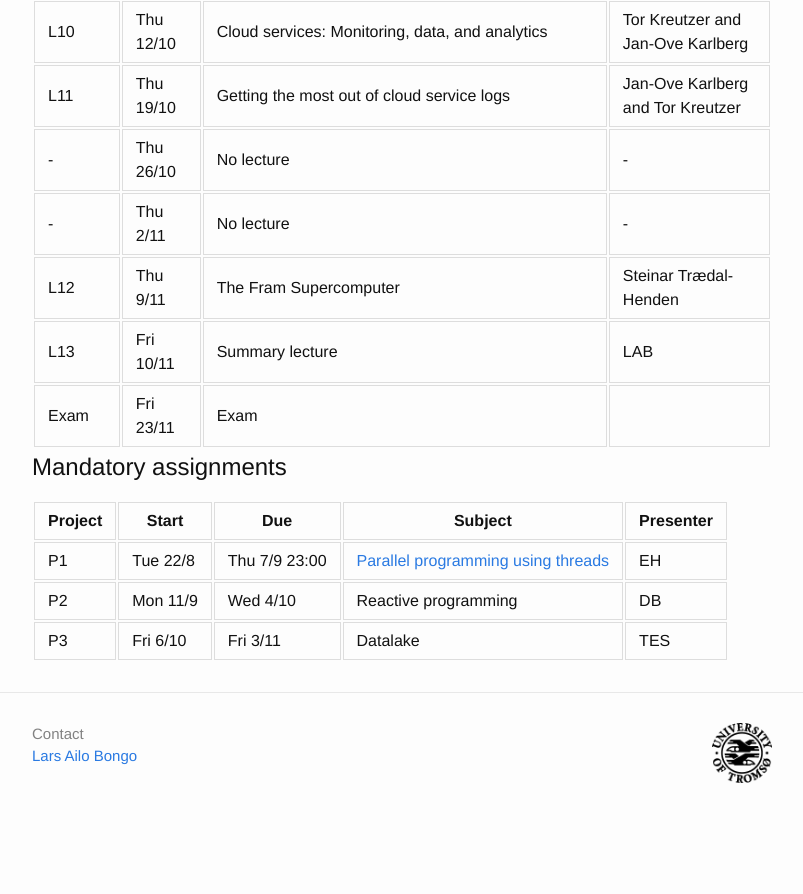
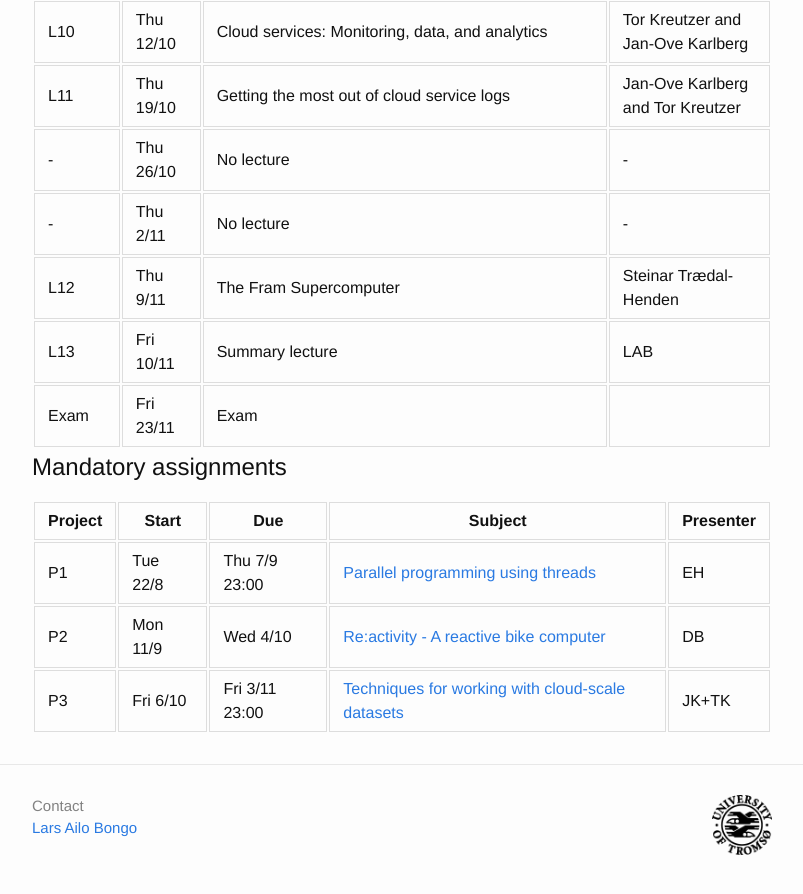
Before and after one commit to inf-2202-f17/inf-2202-f17.github.io, a Jekyll site: the page built from index.md, in a window 1280 px wide and 900 px high, scrolled down 1605 px. Shown: the top 894 px of the window, without its empty margins (238-1041 px from the left). Built offline with Jekyll 4.4.1, drawn with Linux system fonts in a browser that asks for light colours; our own code applies the rules of GitHub Pages for plain Markdown files; before the commit the page ends 2433 px from its top, so only the background shows below that.

Commit message:
add links to 2nd and 3rd mandatory

```diff
--- a/index.md
+++ b/index.md
@@ -58,5 +58,5 @@ Refer to the lecture and mandatory assignment plan, and e-mails for which room i
 | Project |	Start      | Due      | Subject  | Presenter |
 |---------|------------|----------|----------|---------|
 | P1 	    | Tue 22/8   | Thu 7/9 23:00  | [Parallel programming using threads](https://github.com/inf-2202-f17/1st_mandatory) | EH |
-| P2      | Mon 11/9    | Wed 4/10 | Reactive programming | DB |
-| P3      | Fri 6/10   | Fri 3/11 | Datalake | TES |
+| P2      | Mon 11/9    | Wed 4/10 | [Re:activity - A reactive bike computer](https://github.com/inf-2202-f17/2nd_mandatory) | DB |
+| P3      | Fri 6/10   | Fri 3/11 23:00| [Techniques for working with cloud-scale datasets](https://github.com/inf-2202-f17/p3) | JK+TK |
```
